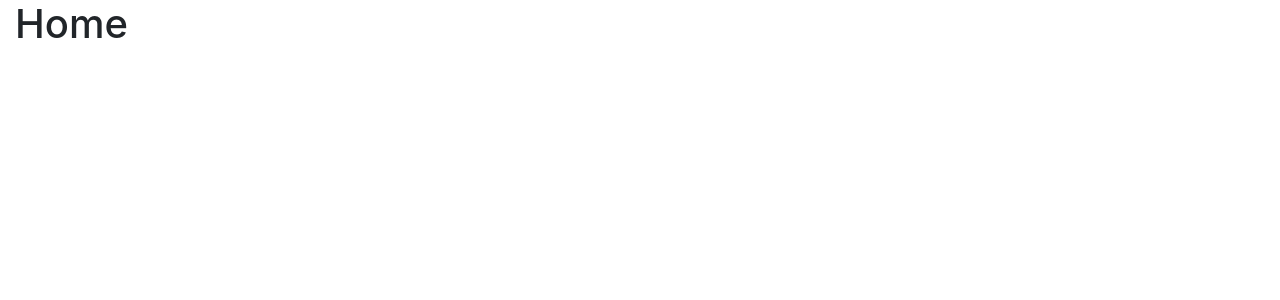
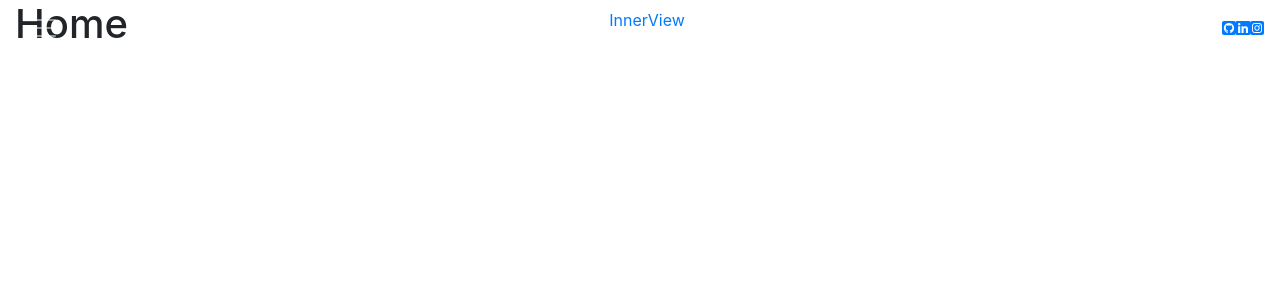
Before and after one commit to ecpieritz/innerview-design, a React (Create React App) app: page / in a window 1280 px wide. Shown: the top 300 px of the page. Built offline with nearby package versions, Linux system fonts and the light colour scheme.

Commit message:
Added Navbar nav

```diff
--- /dev/null
+++ b/src/components/Navbar.jsx
@@ -0,0 +1,68 @@
+import React from "react";
+import { FontAwesomeIcon } from "@fortawesome/react-fontawesome";
+import {
+  faLinkedin,
+  faSquareGithub,
+  faSquareInstagram,
+} from "@fortawesome/free-brands-svg-icons";
+
+function Navbar() {
+  const socials = [
+    {
+      link: "https://github.com/ecpieritz",
+      img: faSquareGithub,
+    },
+    {
+      link: "https://www.linkedin.com/in/ecpieritz/",
+      img: faLinkedin,
+    },
+    {
+      link: "https://www.instagram.com/ecpieritz/",
+      img: faSquareInstagram,
+    },
+  ];
+  return (
+    <div class="id-navbar fixed-top">
+      <div className="id-navbar__nav">
+        <nav class="navbar navbar-dark">
+          <button
+            class="navbar-toggler"
+            type="button"
+            data-toggle="collapse"
+            data-target="#navbarToggleExternalContent"
+            aria-controls="navbarToggleExternalContent"
+            aria-expanded="false"
+            aria-label="Toggle navigation"
+          >
+            <span class="navbar-toggler-icon"></span>
+          </button>
+
+          <a className="id-navbar__nav__logo" href="/">
+            <p>InnerView</p>
+          </a>
+
+          <div className="id-navbar__nav__socials">
+            {socials.map((social, index) => (
+              <a
+                href={social.link}
+                target="_blank"
+                rel="noopener noreferrer"
+                key={index}
+              >
+                <FontAwesomeIcon icon={social.img} />
+              </a>
+            ))}
+          </div>
+        </nav>
+      </div>
+      <div class="collapse" id="navbarToggleExternalContent">
+        <div class="bg-dark p-4">
+          <h5 class="text-white h4">Collapsed content</h5>
+          <span class="text-muted">Toggleable via the navbar brand.</span>
+        </div>
+      </div>
+    </div>
+  );
+}
+
+export default Navbar;
--- a/src/pages/Layout.jsx
+++ b/src/pages/Layout.jsx
@@ -1,9 +1,11 @@
 import React from 'react'
 import { Outlet } from "react-router-dom"
+import Navbar from '../components/Navbar'
 
 function Layout() {
   return (
     <>
+      <Navbar />
       <Outlet />
     </>
   )
--- a/src/scss/components/index.scss
+++ b/src/scss/components/index.scss
@@ -3,3 +3,5 @@
 @import './Contact/index.scss';
 @import './Home/index.scss';
 @import './Projects/index.scss';
+
+@import './navbar.scss';
```
